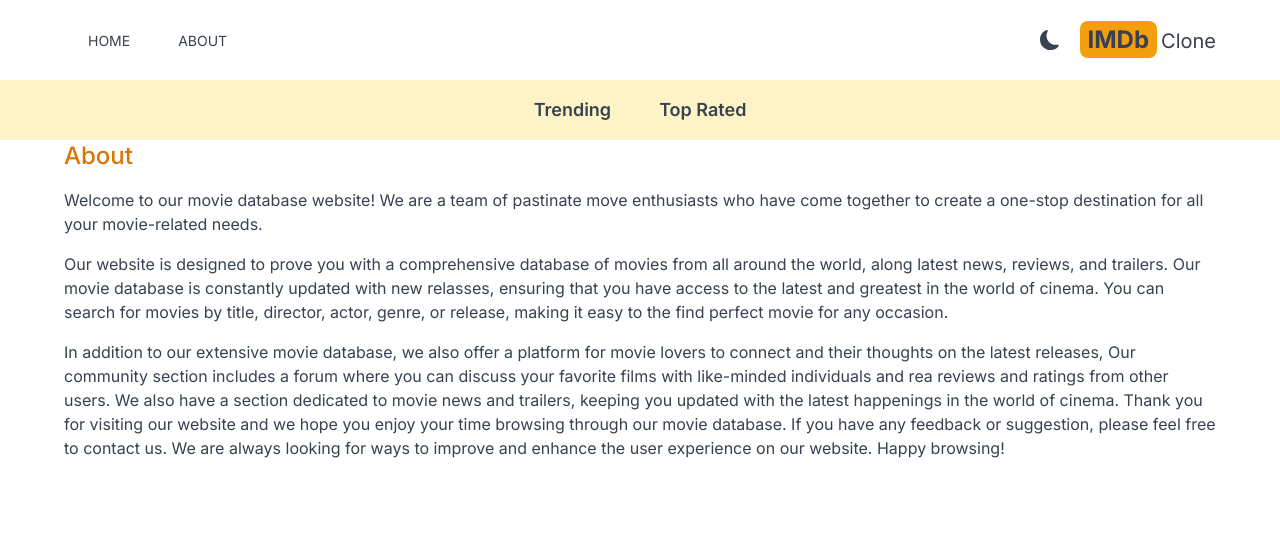
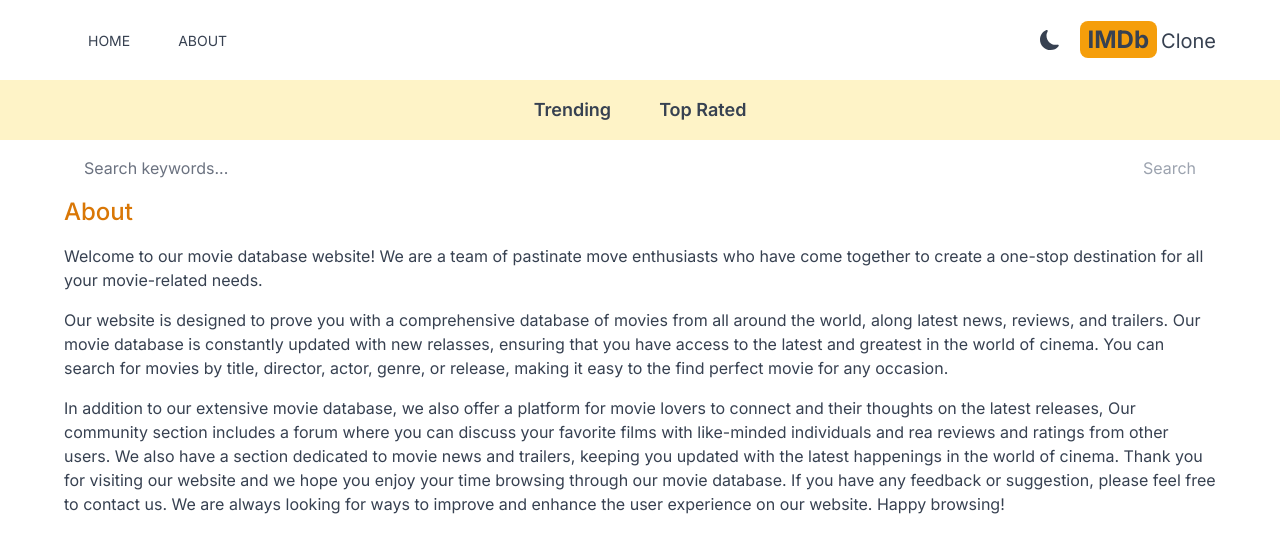
Before and after one commit to Chimedochir/imdb, a Next.js app: page /about in a window 1280 px wide. Shown: the top 552 px of the page. Built offline with nearby package versions, Linux system fonts and the light colour scheme.

Commit message:
add the searchbox

```diff
--- a/src/app/layout.js
+++ b/src/app/layout.js
@@ -3,6 +3,7 @@ import "./globals.css";
 import { Inter } from "next/font/google";
 import Providers from "./Providers";
 import Navbar from "@/components/Navbar";
+import SearchBox from "@/components/SearchBox";
 
 const inter = Inter({ subsets: ["latin"] });
 
@@ -21,6 +22,7 @@ export default function RootLayout({ children }) {
           {/* Navbar */}
           <Navbar />
           {/* SearchBox */}
+          <SearchBox/>
           {children}
         </Providers>
       </body>
--- /dev/null
+++ b/src/app/search/[searchTerm]/page.jsx
@@ -0,0 +1,21 @@
+import Results from "@/components/Results";
+import React from "react";
+
+export default async function SearchPage({ params }) {
+  const res = await fetch(
+    `https://api.themoviedb.org/3/search/movie?api_key=${process.env.API_KEY}&query=${params.searchTerm}&language=en-US&include_adult=false`
+  );
+  if (!res.ok) {
+    throw new Error("Error fetching data");
+  }
+  const data = await res.json();
+  const results = data.results;
+  return (
+    <div>
+      {results && results.length === 0 && (
+        <h1 className="text-center pt-6">No results found</h1>
+      )}
+      {results && <Results results={results} />}
+    </div>
+  );
+}
--- /dev/null
+++ b/src/components/SearchBox.jsx
@@ -0,0 +1,37 @@
+"use client";
+import { useRouter } from "next/navigation";
+import React, { useState } from "react";
+
+export default function SearchBox() {
+  const [search, setSearch] = useState("");
+  const router = useRouter();
+  function handleSubmit(e) {
+    e.preventDefault();
+    if (!search) {
+      return;
+    }
+    router.push(`/search/${search}`);
+    console.log(search);
+  }
+  return (
+    <form
+      onSubmit={handleSubmit}
+      className="flex max-w-6xl mx-auto justify-between px-5"
+    >
+      <input
+        value={search}
+        onChange={(e) => setSearch(e.target.value)}
+        type="text"
+        placeholder="Search keywords..."
+        className="w-full h-14 rounded-sm placeholder-gray-500 outline-none   bg-transparent flex-1"
+      />
+      <button
+        disabled={!search}
+        type="submit"
+        className="text-amber-600 disabled:text-gray-400"
+      >
+        Search
+      </button>
+    </form>
+  );
+}
```
